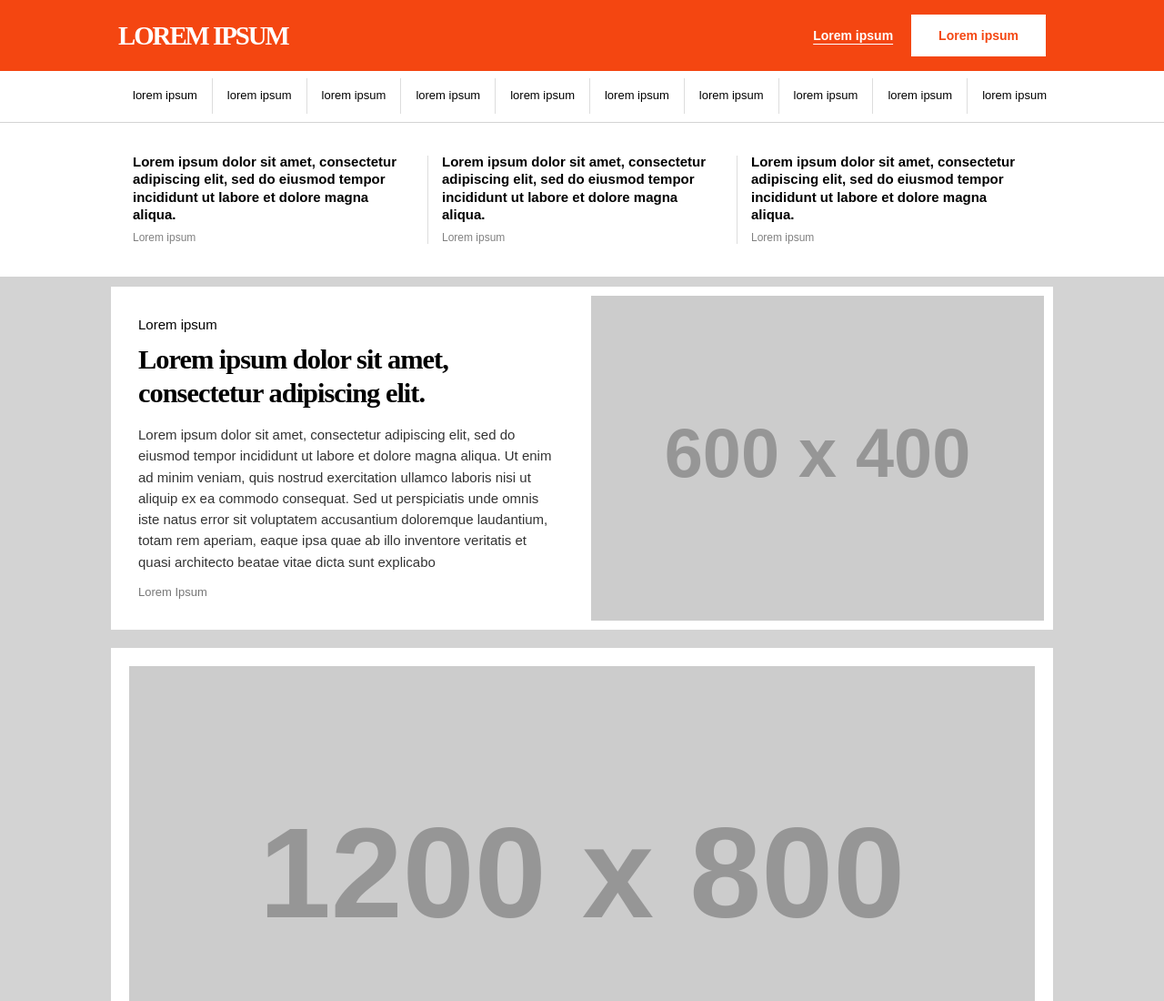
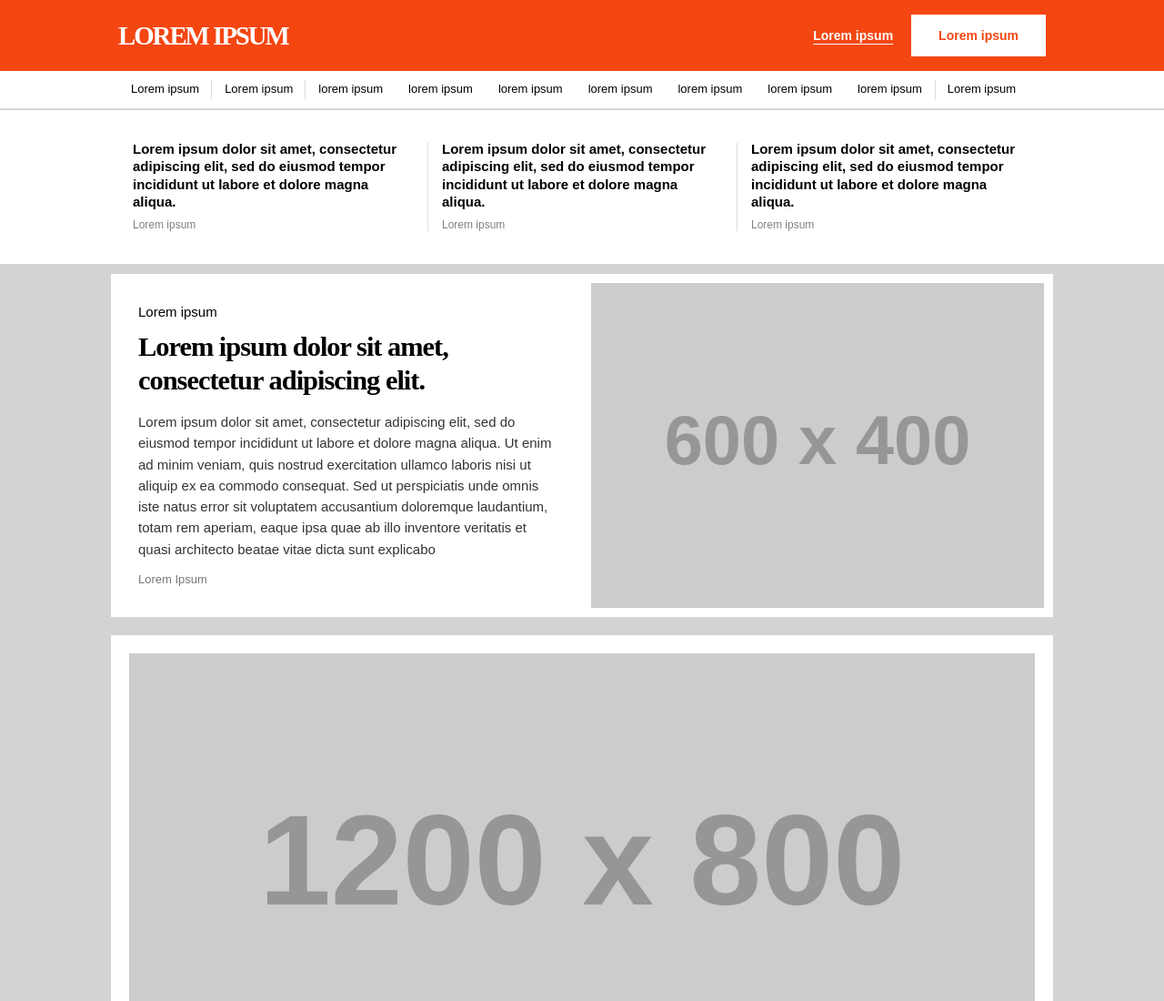
Before and after one commit to LorenzoTesi/Lorenzo_Tesi_ppm, a website: page index.html in a window 1280 px wide. Shown: the top 1100 px of the page at 91% size. Drawn offline with Linux system fonts and the light colour scheme; placeholder pictures from the web are drawn by us.

Commit message:
modificato l'elenco sotto il banner ora le linee di separazione sono più fedeli all'originale. aggiunto per h1,h2,h3,h4 e i text dell'elenco sotto il banner il cambio di colore da nero a grigio quando si fa hover con il mouse

```diff
--- a/index.html
+++ b/index.html
@@ -24,17 +24,17 @@
 <!-- elenco orizzontale sotto il banner -->
 <nav class="sub-nav">
     <div class="inner-wrap">
-        <ul>
-            <li>lorem ipsum</li>
-            <li>lorem ipsum</li>
-            <li>lorem ipsum</li>
-            <li>lorem ipsum</li>
-            <li>lorem ipsum</li>
-            <li>lorem ipsum</li>
-            <li>lorem ipsum</li>
-            <li>lorem ipsum</li>
-            <li>lorem ipsum</li>
-            <li>lorem ipsum</li>
+        <ul class="nav-scroll-container">
+            <li class="nav-text line-right">Lorem ipsum</li>
+            <li class="nav-text line-right">Lorem ipsum</li>
+            <li class="nav-text">lorem ipsum</li>
+            <li class="nav-text">lorem ipsum</li>
+            <li class="nav-text">lorem ipsum</li>
+            <li class="nav-text">lorem ipsum</li>
+            <li class="nav-text">lorem ipsum</li>
+            <li class="nav-text">lorem ipsum</li>
+            <li class="nav-text">lorem ipsum</li>
+            <li class ="nav-text line-left"> Lorem ipsum</li>
         </ul>
     </div>
 </nav>
--- a/style.css
+++ b/style.css
@@ -71,33 +71,63 @@ body {
     font-weight: 700;
 }
 
+/* elenco orizzontale sotto il banner */
 .sub-nav {
     background: white;
-    border-bottom: 1px solid white;
-    padding: 8px 0;
+    border-bottom: 1px solid #ddd;
+    padding: 0;
 }
 
-.sub-nav ul {
+.nav-scroll-container {
     list-style: none;
     display: flex;
     align-items: center;
-    gap: 0;
+    overflow-x: auto;
+    white-space: nowrap;
+    scrollbar-width: none;
 }
-
-.sub-nav li {
-    font-family: "Arial", serif;
+.nav-text {
+    font-family: "Arial", sans-serif;
     font-size: 13px;
     color: black;
     font-weight: 500;
     cursor: pointer;
-    padding: 9px 16px;
-    white-space: nowrap;
+    padding: 10px 14px;
+    display: flex;
+    align-items: center;
 }
 
-.sub-nav li:not(:last-child) {
-    border-right: 1px solid #ddd;
+.nav-text:hover {
+    text-decoration: underline;
+    text-decoration-thickness: 1px;
+    text-underline-offset: 3px;
+}
+.line-left {
+    position: relative;
 }
 
+.line-left::before {
+    content: "";
+    position: absolute;
+    left: 0;
+    top: 25%;
+    height: 50%;
+    width: 1px;
+    background-color: #ddd;
+}
+.line-right {
+    position: relative;
+}
+
+.line-right::before {
+    content: "";
+    position: absolute;
+    right: 0;
+    top: 25%;
+    height: 50%;
+    width: 1px;
+    background-color: #ddd;
+}
 /* le 3 notizie in alto */
 .top-news-bar {
     border-top: 1px solid lightgray;
@@ -620,7 +650,15 @@ body {
     color: #888;
     font-size: 11px;
 }
-
+/* hover sui titolo delle notizie li rende da neri a grigi */
+h1:hover,
+h2:hover,
+h3:hover,
+h4:hover {
+    color: darkgray;
+    cursor: pointer;
+    transition: color 0.2s ease;
+}
 
 
 /* ── RESPONSIVITÀ ── */
```
